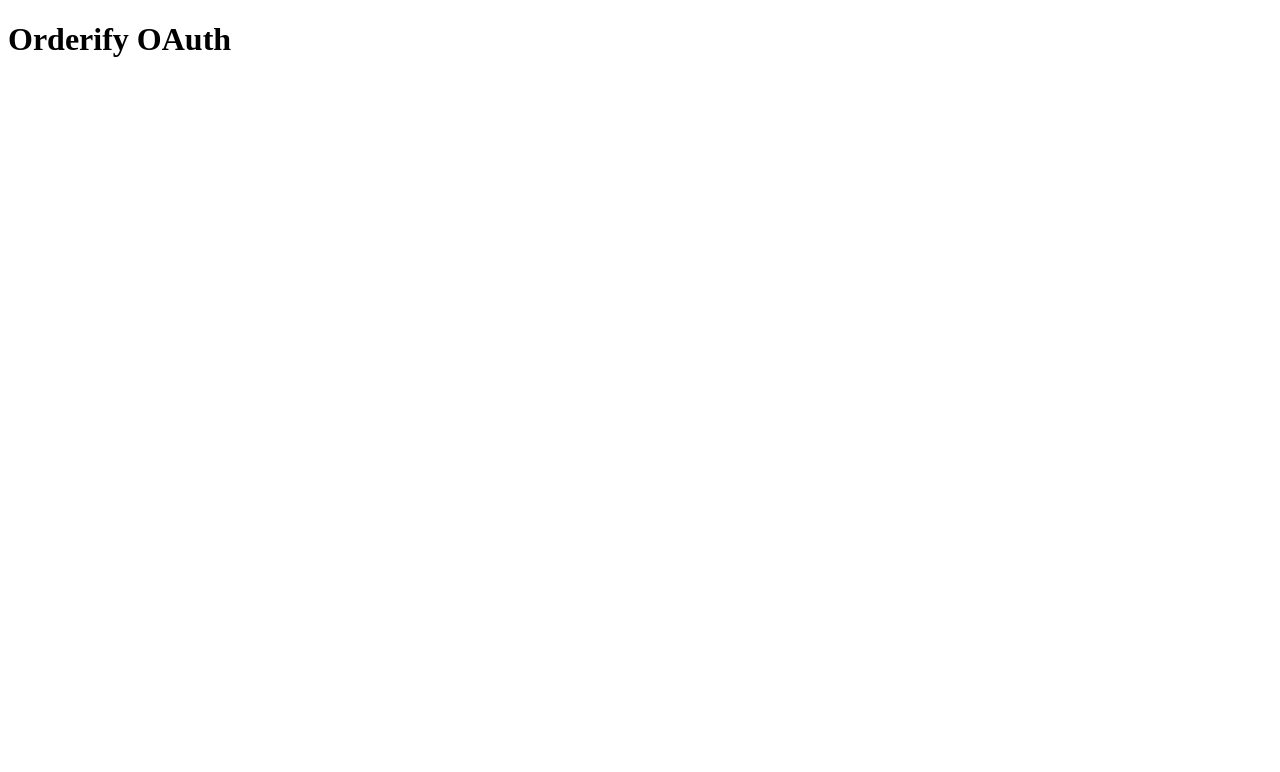
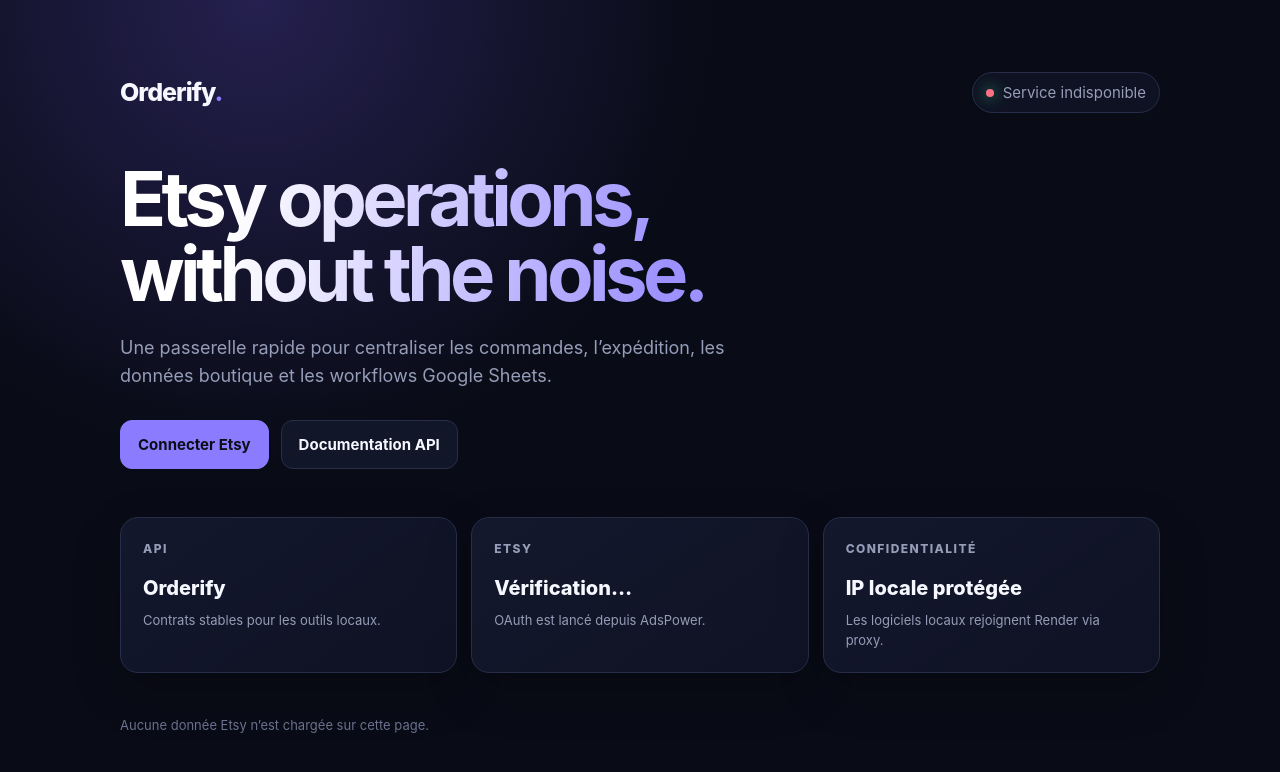
Before and after one commit to GloriaLavande/orderify, a plain HTML site: page index.html in a window 1280 px wide. Drawn offline with Linux system fonts and the light colour scheme; no server answers.

Commit message:
Add files via upload

```diff
--- a/index.html
+++ b/index.html
@@ -1,21 +1,52 @@
-<!DOCTYPE html>
-<html>
+<!doctype html>
+<html lang="fr">
 <head>
-    <title>Orderify</title>
+  <meta charset="utf-8">
+  <meta name="viewport" content="width=device-width, initial-scale=1">
+  <meta name="color-scheme" content="dark">
+  <title>Orderify · Etsy operations</title>
+  <style>
+    :root { --bg:#090b16; --panel:#121629; --line:#282e49; --text:#f7f8ff; --muted:#959db8; --brand:#8b7cff; --ok:#36d399; }
+    * { box-sizing:border-box } body { margin:0; min-height:100vh; color:var(--text); background:radial-gradient(circle at 20% 0,#25204f 0,transparent 35%),var(--bg); font:15px/1.55 Inter,ui-sans-serif,system-ui,sans-serif; }
+    main { width:min(1040px,calc(100% - 32px)); margin:auto; padding:72px 0; }
+    header { display:flex; align-items:center; justify-content:space-between; gap:24px; margin-bottom:48px; }
+    .logo { font-size:25px; font-weight:850; letter-spacing:-.04em } .logo span { color:var(--brand) }
+    .badge { display:flex; align-items:center; gap:9px; color:var(--muted); border:1px solid var(--line); border-radius:99px; padding:8px 13px; background:#111526cc; }
+    .dot { width:8px; height:8px; border-radius:50%; background:var(--ok); box-shadow:0 0 15px var(--ok); }
+    .hero { max-width:760px; margin-bottom:48px } h1 { font-size:clamp(42px,7vw,76px); line-height:.98; letter-spacing:-.06em; margin:0 0 24px; }
+    .gradient { background:linear-gradient(100deg,#fff 15%,#9d91ff 72%); color:transparent; background-clip:text; }
+    .lead { color:var(--muted); font-size:18px; max-width:660px; }
+    .actions { display:flex; flex-wrap:wrap; gap:12px; margin-top:30px; } a { color:inherit; text-decoration:none; }
+    .button { padding:12px 17px; border-radius:12px; font-weight:700; border:1px solid var(--line); background:var(--panel); transition:.2s; }
+    .button.primary { background:var(--brand); border-color:var(--brand); color:#0c0d17; } .button:hover { transform:translateY(-2px); filter:brightness(1.08); }
+    .grid { display:grid; grid-template-columns:repeat(3,1fr); gap:14px; }
+    .card { min-height:150px; padding:22px; border:1px solid var(--line); border-radius:18px; background:linear-gradient(145deg,#151a30dd,#101426dd); box-shadow:0 18px 50px #0003; }
+    .label { color:var(--muted); font-size:12px; text-transform:uppercase; letter-spacing:.12em; font-weight:800; }
+    .value { font-size:20px; font-weight:780; margin:14px 0 6px; } .detail { color:var(--muted); font-size:13px; }
+    footer { margin-top:42px; color:#69718c; font-size:13px; }
+    @media(max-width:700px){ main{padding:38px 0} header{margin-bottom:46px}.grid{grid-template-columns:1fr}h1{font-size:48px}.card{min-height:120px} }
+  </style>
 </head>
 <body>
-    <h1>Orderify OAuth</h1>
-
-    <script>
-        const params = new URLSearchParams(window.location.search);
-        const code = params.get("code");
-
-        if (code) {
-            document.body.innerHTML =
-                "<h2>Code OAuth :</h2><textarea cols='80' rows='6'>" +
-                code +
-                "</textarea>";
-        }
-    </script>
+<main>
+  <header><div class="logo">Orderify<span>.</span></div><div class="badge"><span class="dot"></span><span id="service">Service en ligne</span></div></header>
+  <section class="hero">
+    <h1 class="gradient">Etsy operations,<br>without the noise.</h1>
+    <p class="lead">Une passerelle rapide pour centraliser les commandes, l’expédition, les données boutique et les workflows Google Sheets.</p>
+    <div class="actions"><a class="button primary" href="/authorize">Connecter Etsy</a><a class="button" href="/docs">Documentation API</a></div>
+  </section>
+  <section class="grid">
+    <article class="card"><div class="label">API</div><div class="value" id="version">Orderify</div><div class="detail">Contrats stables pour les outils locaux.</div></article>
+    <article class="card"><div class="label">Etsy</div><div class="value" id="etsy">Vérification…</div><div class="detail">OAuth est lancé depuis AdsPower.</div></article>
+    <article class="card"><div class="label">Confidentialité</div><div class="value">IP locale protégée</div><div class="detail">Les logiciels locaux rejoignent Render via proxy.</div></article>
+  </section>
+  <footer>Aucune donnée Etsy n’est chargée sur cette page.</footer>
+</main>
+<script>
+fetch('/health').then(r=>r.json()).then(h=>{
+  document.querySelector('#version').textContent=`Version ${h.version}`;
+  document.querySelector('#etsy').textContent=h.etsy_authorized?'Autorisation disponible':'Autorisation requise';
+}).catch(()=>{ document.querySelector('.dot').style.background='#fb7185'; document.querySelector('#service').textContent='Service indisponible'; });
+</script>
 </body>
 </html>
```
Also changed, not shown: requirements.txt, 2 other files.
